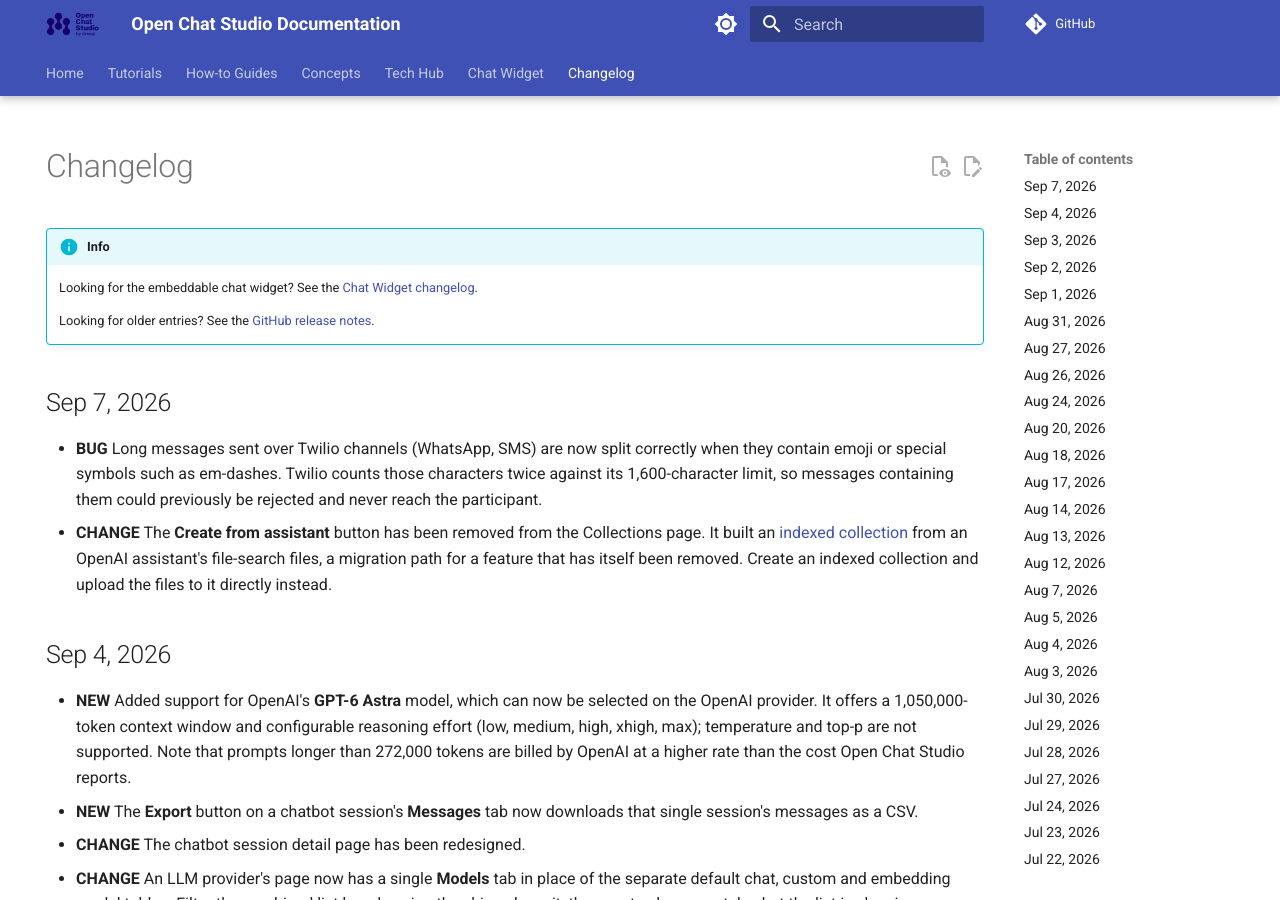
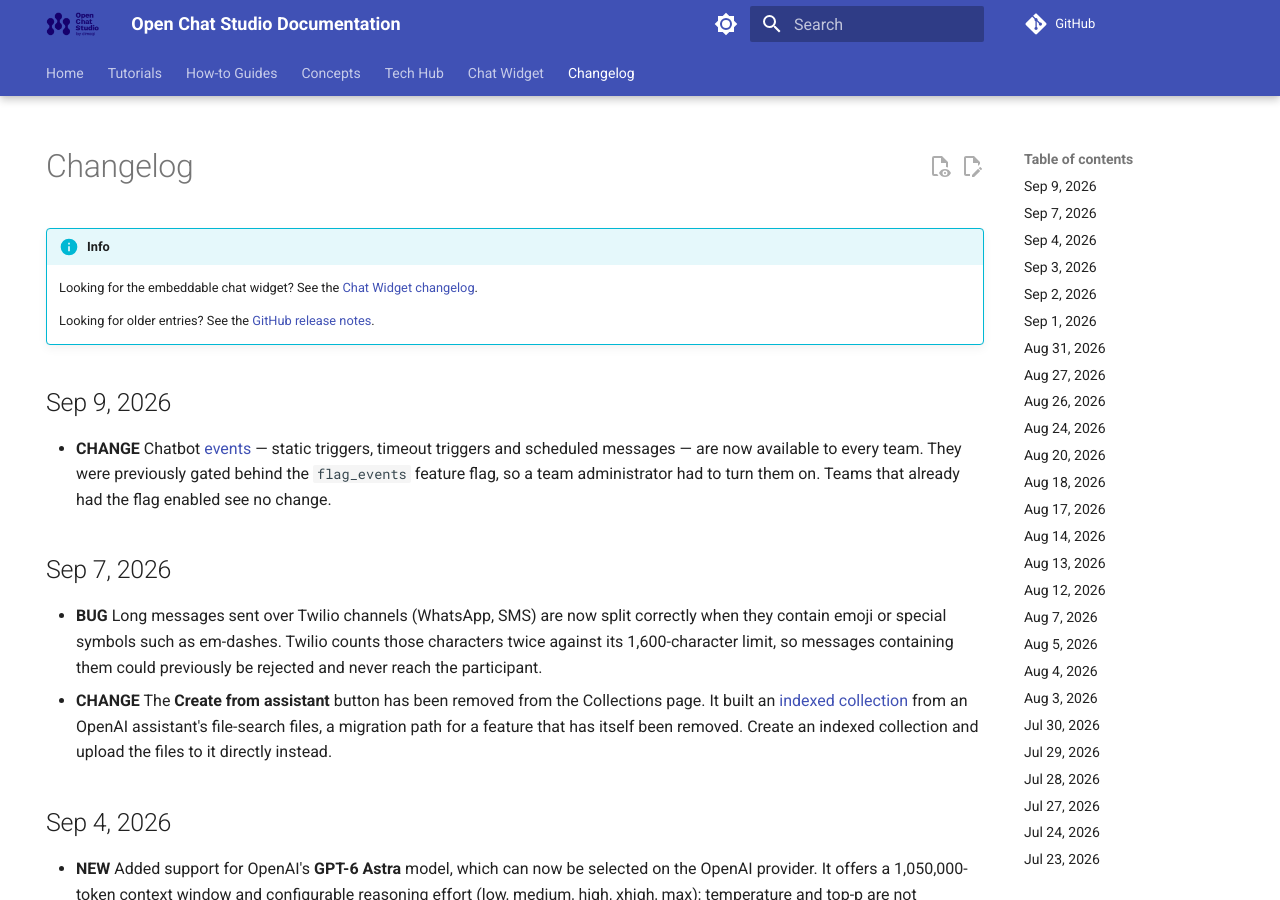
Before and after one commit to dimagi/open-chat-studio-docs, an MkDocs documentation site: the page built from docs/changelog.md, in a window 1280 px wide and 900 px high. Built offline with MkDocs 1.6.1 and Material for MkDocs 9.7.7, drawn with Linux system fonts in a browser that asks for light colours; a script that is not in the unit is left out; comment, search, counter and statistics services are not loaded.

Commit message:
update changelog and docs from OCS PR #4458
Co-Authored-By: Claude Opus 5 (1M context) <noreply@anthropic.com>

```diff
--- a/docs/changelog.md
+++ b/docs/changelog.md
@@ -10,6 +10,9 @@ hide:
     Looking for the embeddable chat widget? See the [Chat Widget changelog](chat_widget/changelog.md).
 
     Looking for older entries? See the [GitHub release notes](https://github.com/dimagi/open-chat-studio-docs/releases).
+
+## Sep 9, 2026
+* **CHANGE** Chatbot [events](concepts/events.md) — static triggers, timeout triggers and scheduled messages — are now available to every team. They were previously gated behind the `flag_events` feature flag, so a team administrator had to turn them on. Teams that already had the flag enabled see no change.
 
 ## Sep 7, 2026
 * **BUG** Long messages sent over Twilio channels (WhatsApp, SMS) are now split correctly when they contain emoji or special symbols such as em-dashes. Twilio counts those characters twice against its 1,600-character limit, so messages containing them could previously be rejected and never reach the participant.
```
